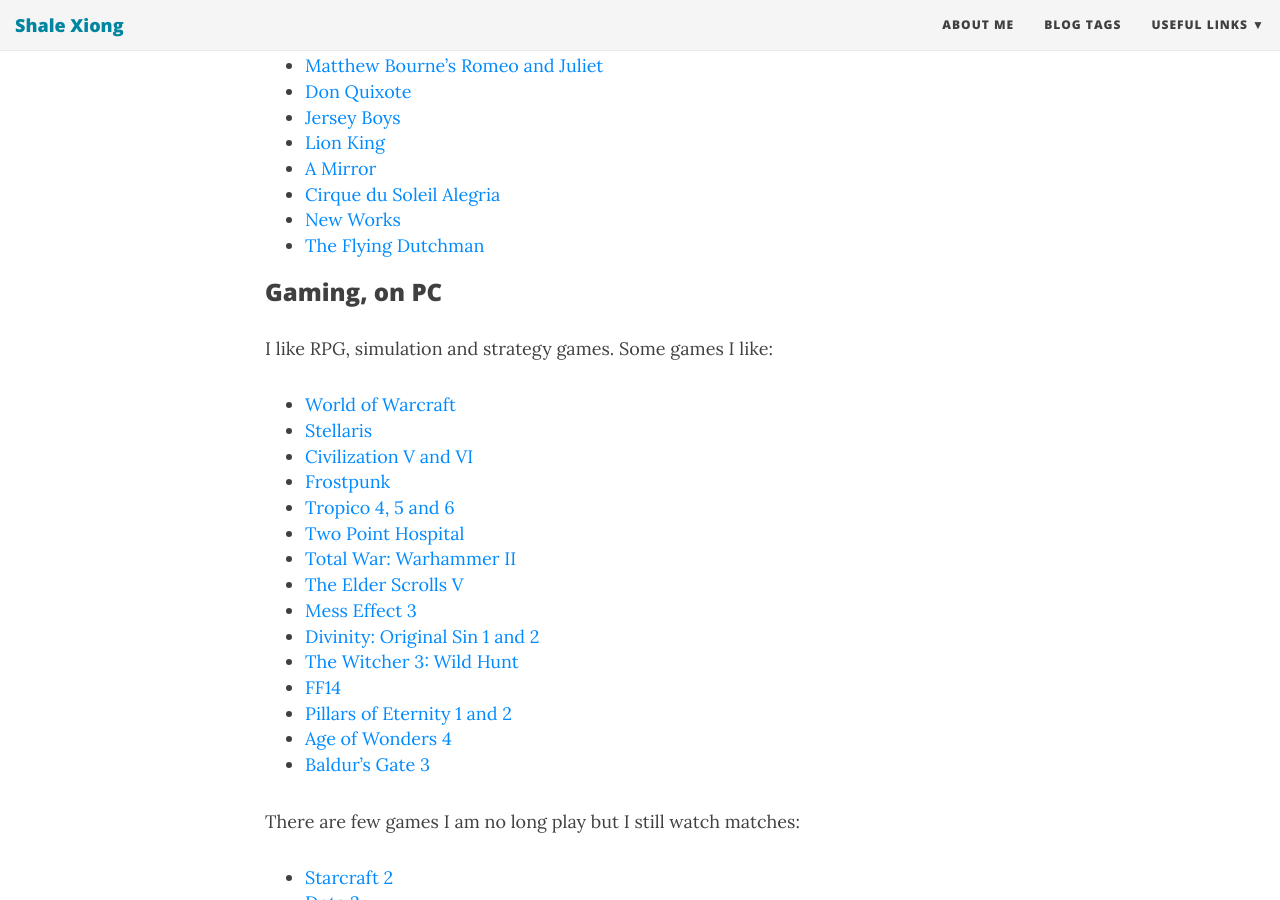
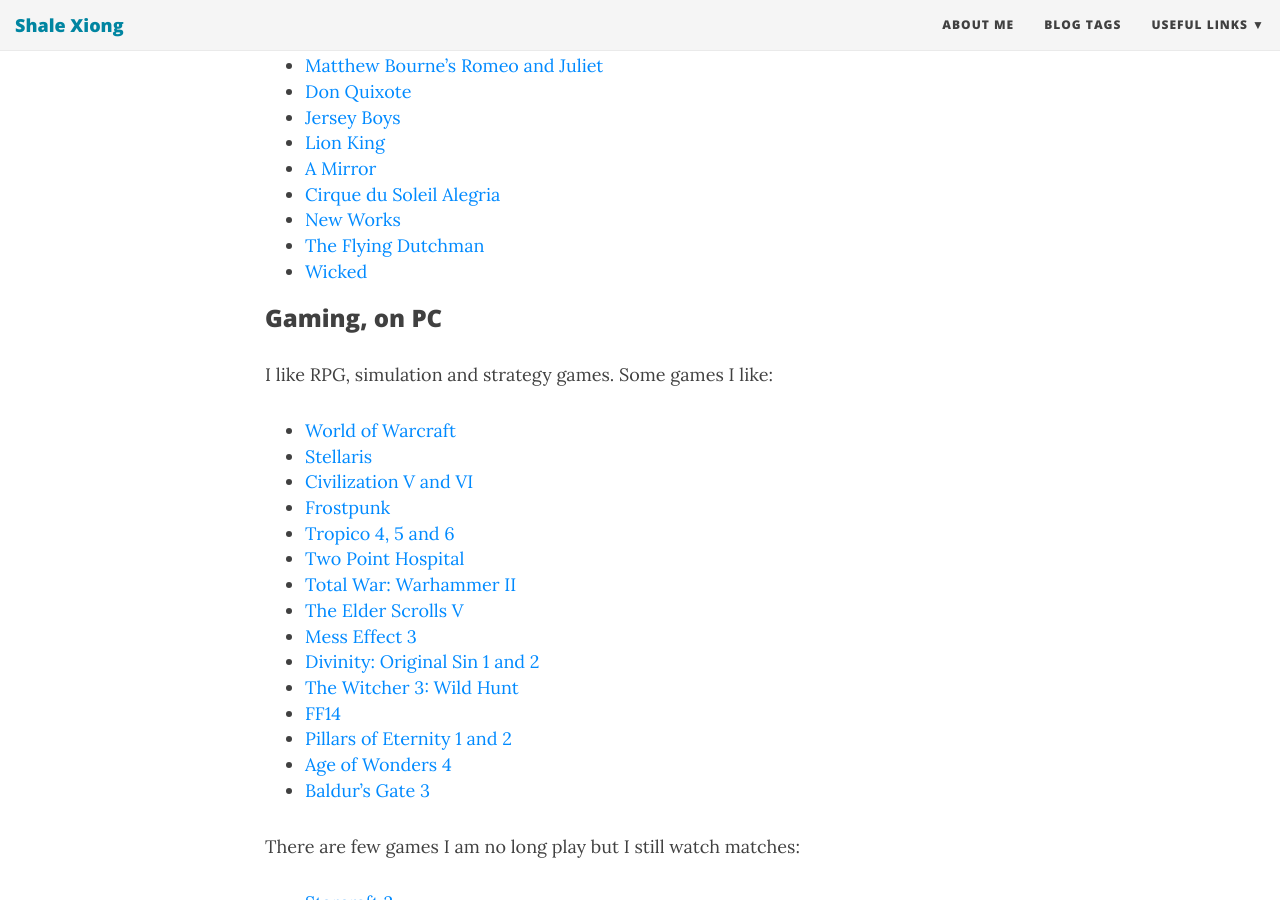
Before and after one commit to ShaleXIONG/shalexiong.github.io, a Jekyll site: the page built from aboutme.md, in a window 1280 px wide and 900 px high, scrolled down 1921 px. Built offline with Jekyll 4.4.1, drawn with Linux system fonts in a browser that asks for light colours; nearby versions of some CDN libraries.

Commit message:
add musical

```diff
--- a/aboutme.md
+++ b/aboutme.md
@@ -61,6 +61,7 @@
 * [Cirque du Soleil Alegria][46]
 * [New Works][47]
 * [The Flying Dutchman][48]
+* [Wicked][49]
 
 ### Gaming, on PC ###
 
```
Also changed, not shown: other parts of aboutme.md (+1 -0 lines).
